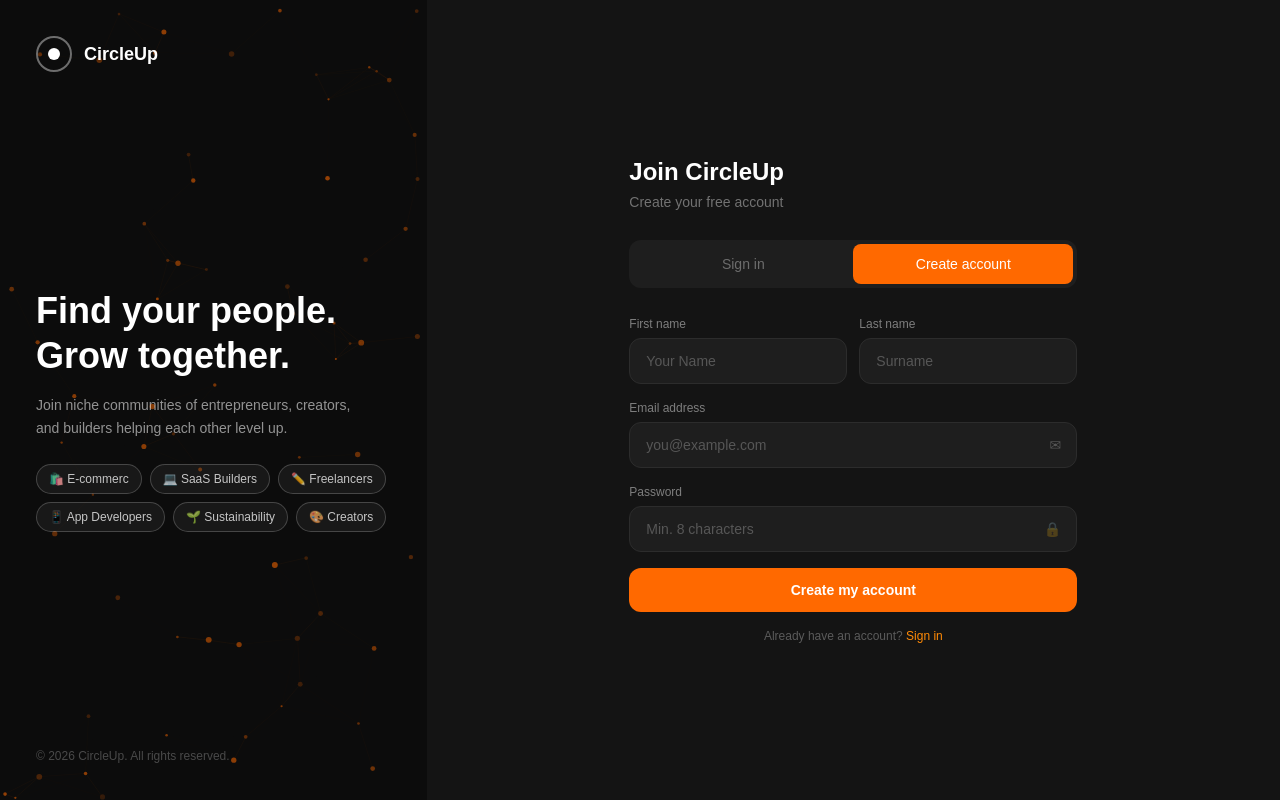
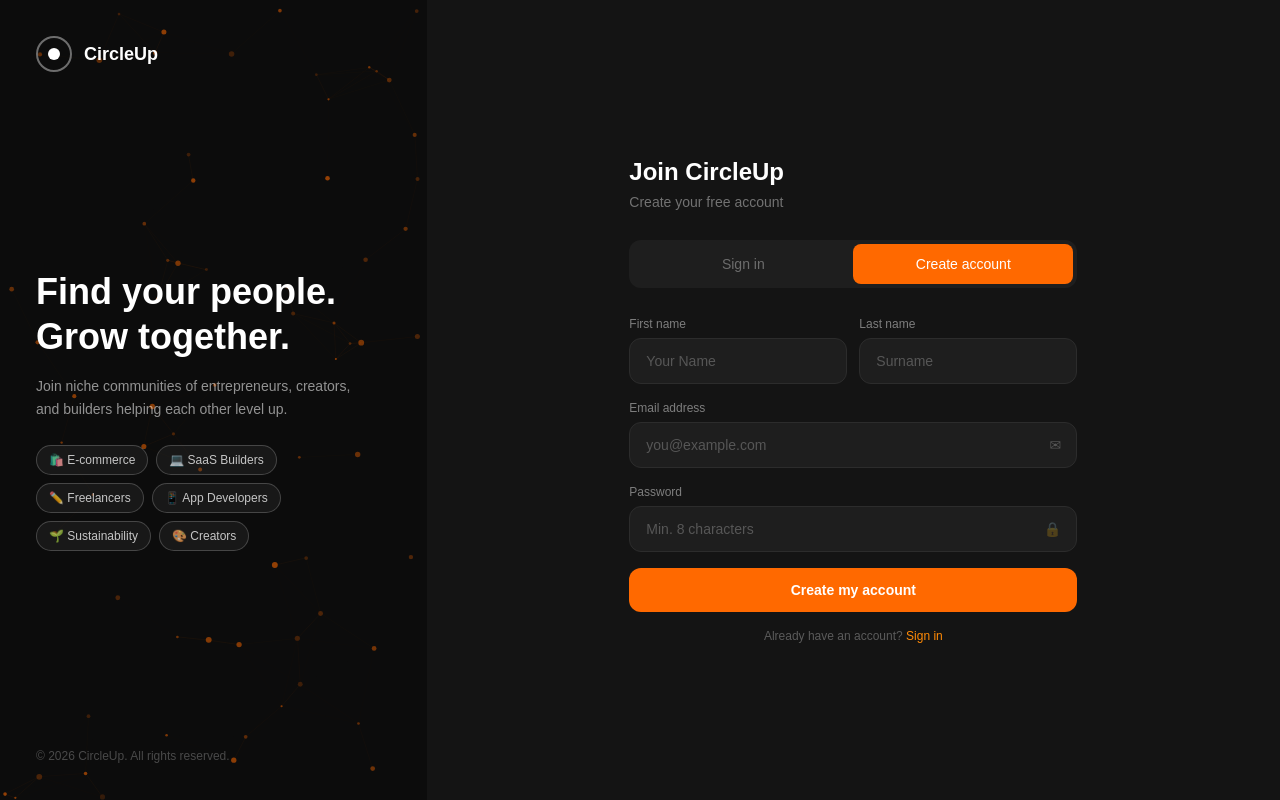
Before and after one commit to YashBhangale216/circleup, a Next.js app: page / in a window 1280 px wide. Built offline with nearby package versions, Linux system fonts and the light colour scheme.

Commit message:
min value 8 in password

```diff
--- a/app/page.jsx
+++ b/app/page.jsx
@@ -221,7 +221,7 @@ export default function LoginPage() {
             </p>
             <div className="flex flex-wrap gap-2">
               {[
-                "🛍️ E-commerc",
+                "🛍️ E-commerce",
                 "💻 SaaS Builders",
                 "✏️ Freelancers",
                 "📱 App Developers",
```
